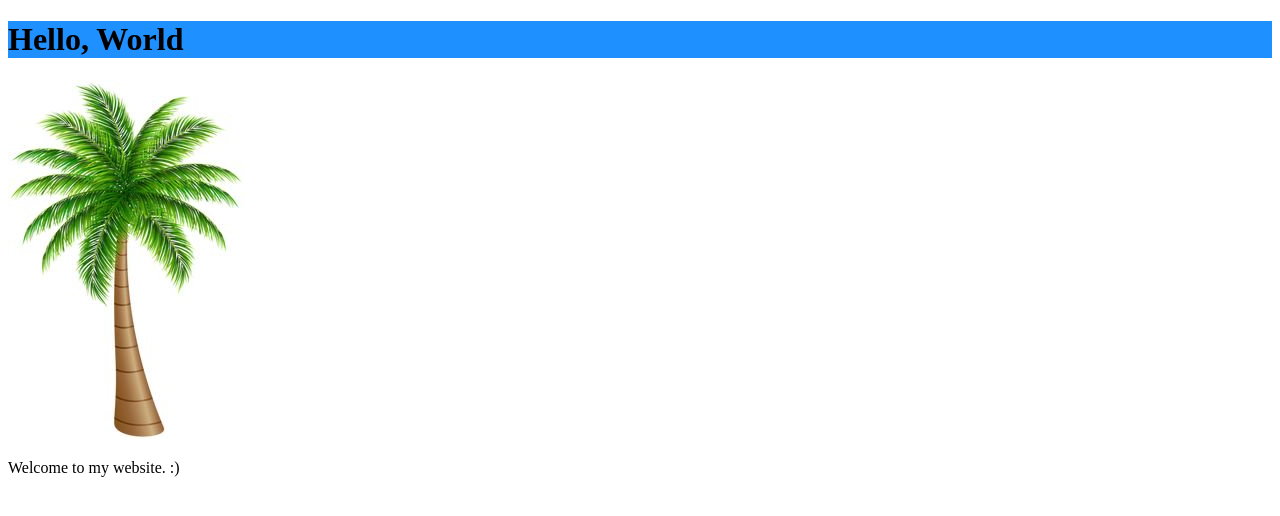
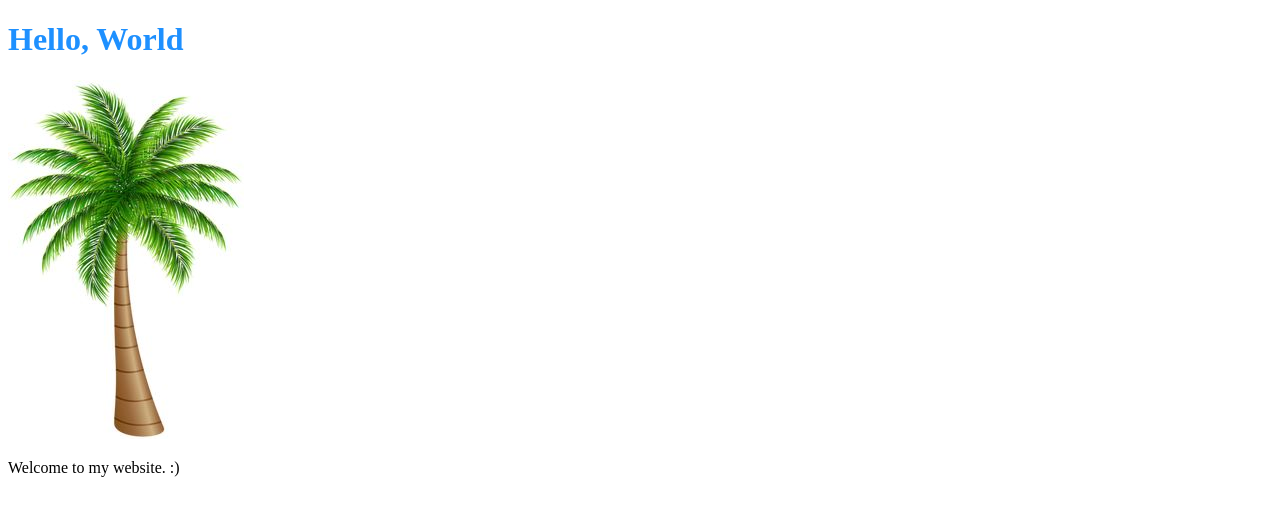
Before and after one commit to imSpewds/First-Project, a plain HTML site: page index.html in a window 1280 px wide. Drawn offline with Linux system fonts and the light colour scheme.

Commit message:
Update index.html

```diff
--- a/index.html
+++ b/index.html
@@ -4,7 +4,7 @@
     <title>My Title</title> <!-- shows up in the tab -->
   </head>
   <body> <!-- code for what shows up in the page -->
-   <h1 style="background-color:DodgerBlue;">Hello, World</h1> <!-- main heading. larger numbers like h2 are for sub headings -->
+   <h1 style="color:DodgerBlue;">Hello, World</h1> <!-- main heading. larger numbers like h2 are for sub headings -->
     <img src="tree.jpg" alt="Nice Palm Tree"> <!-- src and alt are attributes. alt will be read to users with impaired vision -->
     <p> <!-- p tag for paragraphs -->
       Welcome to my website. :)
```
